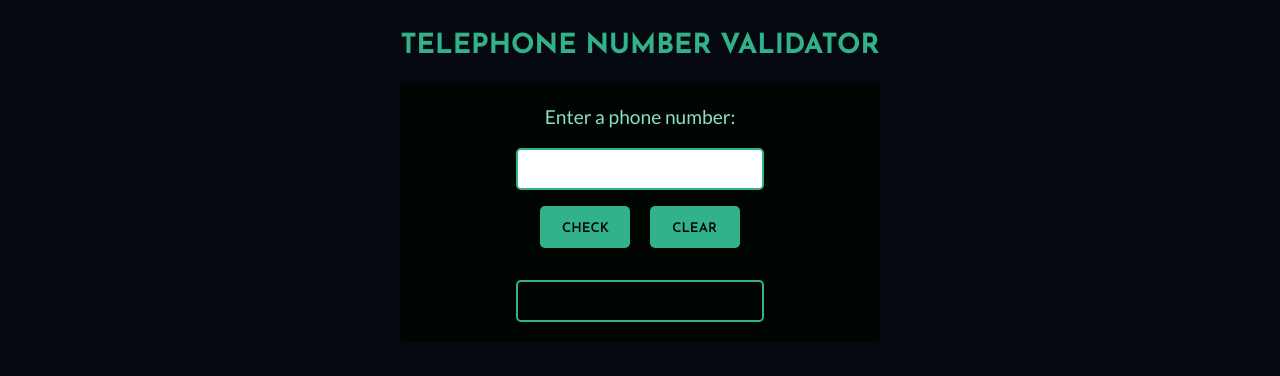
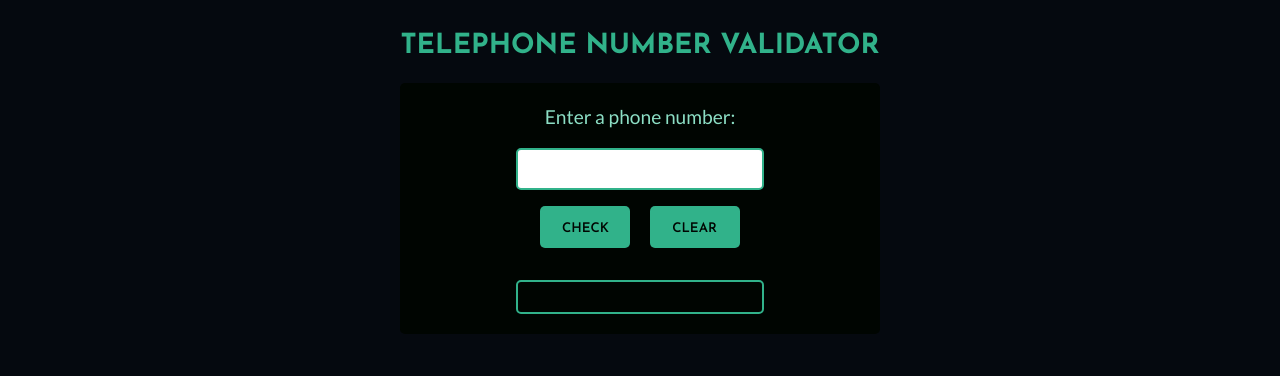
Before and after one commit to antoniopolonijr/freeCodeCamp-javaScripAlgorithmsAndDataStructures-telephoneNumberValidator, a plain HTML site: page index.html in a window 1280 px wide. Shown: the part 178-554 px from the top of the page. Drawn offline with Linux system fonts and the light colour scheme.

Commit message:
Add Screenshot and Fix result texts font size

```diff
--- a/styles.css
+++ b/styles.css
@@ -474,13 +474,13 @@
     overflow-y: auto;
     word-wrap: break-word;
     color: var(--white);
-    font-size: var(--h5);
+    font-size: 15px;
     padding: 4px;
     margin: 0 auto;
     border: 2px solid var(--green);
     text-align: center;
     width: 248px;
-    min-height: 42px;
+    min-height: 34px;
   }
   .hidden {
     display: none;
```
Also changed, not shown: FCC-JAD-telephoneNumberValidator-screenshot.webp (added).
